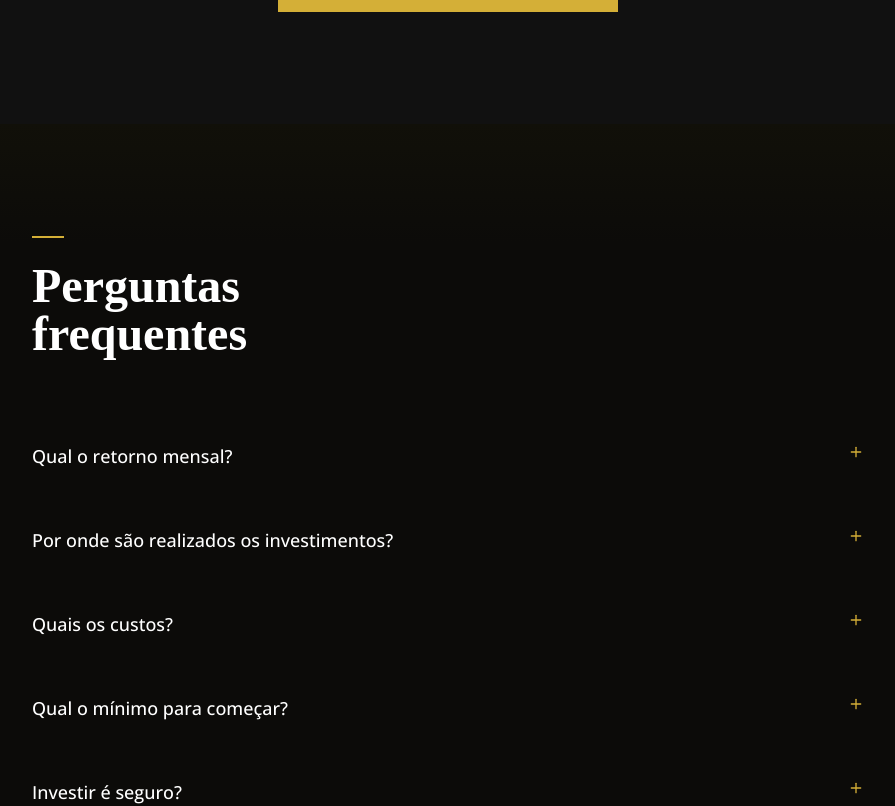
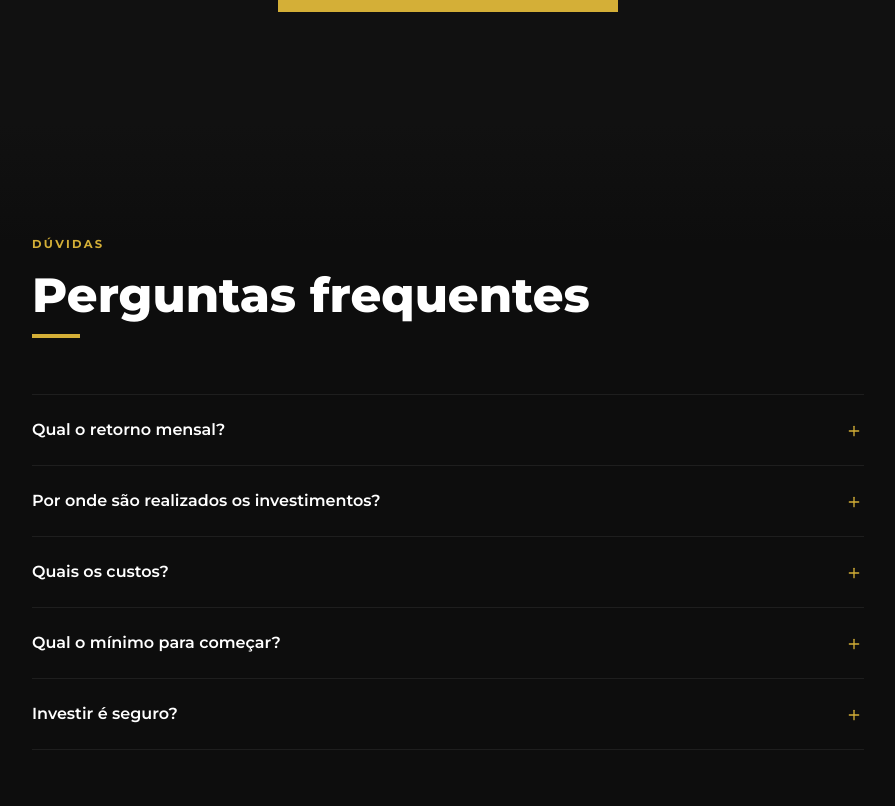
Before and after one commit to theolimaa/lp, a React (Vite) app: page / in a window 1280 px wide. Shown: the part 6420-7226 px from the top of the page, without its empty margins (192-1087 px from the left). Built offline with nearby package versions, Linux system fonts and the light colour scheme.

Commit message:
Update FAQSection.jsx

```diff
--- a/src/components/FAQSection.jsx
+++ b/src/components/FAQSection.jsx
@@ -3,48 +3,38 @@ import { motion, useInView, AnimatePresence } from 'framer-motion';
 import { Plus, Minus } from 'lucide-react';
 
 const faqs = [
-  {
-    q: 'Qual o retorno mensal?',
-    a: 'Entregamos uma taxa de retorno acima da inflação, pré-acordada com cada cliente de acordo com seu perfil, histórico e objetivos.',
-  },
-  {
-    q: 'Por onde são realizados os investimentos?',
-    a: 'Pela sua conta na XP Investimentos, maior corretora da América Latina e custodiante de todos os seus ativos.',
-  },
-  {
-    q: 'Quais os custos?',
-    a: 'Personalizado para cada caso — uma taxa fixa anual, sem taxas ocultas. Isso também melhora a rentabilidade da carteira com taxas de renda fixa mais altas e cashback dos fundos.',
-  },
-  {
-    q: 'Qual o mínimo para começar?',
-    a: 'Trabalho com ticket mínimo de R$ 300 mil.',
-  },
-  {
-    q: 'Investir é seguro?',
-    a: 'Utilizamos a plataforma da XP Investimentos. Os riscos variam conforme o ativo, por isso a diversificação da carteira é fundamental. Tudo é montado respeitando seu perfil de investidor, com total transparência na escolha de cada produto.',
-  },
+  { q: 'Qual o retorno mensal?', a: 'Entregamos uma taxa de retorno acima da inflação, pré-acordada com cada cliente de acordo com seu perfil, histórico e objetivos.' },
+  { q: 'Por onde são realizados os investimentos?', a: 'Pela sua conta na XP Investimentos, maior corretora da América Latina e custodiante de todos os seus ativos.' },
+  { q: 'Quais os custos?', a: 'Personalizado para cada caso — uma taxa fixa anual, sem taxas ocultas. Isso também melhora a rentabilidade da carteira com taxas de renda fixa mais altas e cashback dos fundos.' },
+  { q: 'Qual o mínimo para começar?', a: 'Trabalho com ticket mínimo de R$ 300 mil.' },
+  { q: 'Investir é seguro?', a: 'Utilizamos a plataforma da XP Investimentos. Os riscos variam conforme o ativo, por isso a diversificação da carteira é fundamental. Tudo é montado respeitando seu perfil de investidor, com total transparência na escolha de cada produto.' },
 ];
 
 const FAQItem = ({ item, index, inView }) => {
   const [open, setOpen] = useState(false);
   return (
     <motion.div
-      initial={{ opacity: 0, y: 16 }}
+      initial={{ opacity: 0, y: 14 }}
       animate={inView ? { opacity: 1, y: 0 } : {}}
       transition={{ duration: 0.5, delay: index * 0.08 }}
-      style={{ borderBottom: '1px solid var(--border-subtle)' }}
+      style={{ borderBottom: '1px solid var(--border-sub)' }}
     >
       <button
         onClick={() => setOpen(o => !o)}
-        className="w-full flex items-start justify-between gap-6 py-7 text-left"
+        className="w-full flex items-start justify-between gap-6 py-6 text-left"
       >
         <span
-          className="text-base lg:text-lg font-medium leading-snug"
-          style={{ color: open ? 'var(--gold)' : 'var(--cream)', transition: 'color 0.2s' }}
+          className="font-semibold leading-snug"
+          style={{
+            color: open ? 'var(--gold)' : '#FFFFFF',
+            fontFamily: "'Montserrat', sans-serif",
+            fontSize: 'clamp(0.9rem, 2vw, 1rem)',
+            transition: 'color 0.2s',
+          }}
         >
           {item.q}
         </span>
-        <span className="flex-shrink-0 mt-0.5" style={{ color: 'var(--gold)' }}>
+        <span className="flex-shrink-0 mt-0.5 w-5 h-5 flex items-center justify-center" style={{ color: 'var(--gold)' }}>
           {open ? <Minus className="w-4 h-4" /> : <Plus className="w-4 h-4" />}
         </span>
       </button>
@@ -54,10 +44,10 @@ const FAQItem = ({ item, index, inView }) => {
             initial={{ height: 0, opacity: 0 }}
             animate={{ height: 'auto', opacity: 1 }}
             exit={{ height: 0, opacity: 0 }}
-            transition={{ duration: 0.3, ease: 'easeInOut' }}
+            transition={{ duration: 0.28, ease: 'easeInOut' }}
             className="overflow-hidden"
           >
-            <p className="pb-7 text-sm lg:text-base leading-relaxed pr-8" style={{ color: 'var(--muted)' }}>
+            <p className="pb-6 pr-8 leading-relaxed" style={{ color: 'var(--text-muted)', fontSize: '0.92rem' }}>
               {item.a}
             </p>
           </motion.div>
@@ -72,30 +62,30 @@ const FAQSection = () => {
   const inView = useInView(ref, { once: true, margin: '-80px' });
 
   return (
-    <section ref={ref} style={{ background: 'linear-gradient(to bottom, #111009 0%, #0C0B09 120px)' }} className="py-20 lg:py-28 px-6">
+    <section
+      ref={ref}
+      className="py-20 lg:py-28 px-6"
+      style={{ background: 'linear-gradient(to bottom, #111111 0%, #0D0D0D 120px)' }}
+    >
       <div className="container mx-auto max-w-4xl">
-
         <motion.div
           initial={{ opacity: 0, y: 24 }}
           animate={inView ? { opacity: 1, y: 0 } : {}}
-          transition={{ duration: 0.7 }}
+          transition={{ duration: 0.6, ease: [0.22, 1, 0.36, 1] }}
           className="mb-14"
         >
-          <span className="block w-8 h-0.5 mb-6" style={{ backgroundColor: 'var(--gold)' }} />
-          <h2
-            className="text-4xl lg:text-5xl font-bold"
-            style={{ color: 'var(--cream)', fontFamily: "'Cormorant Garamond', serif" }}
-          >
-            Perguntas<br />frequentes
+          <p className="eyebrow mb-4">Dúvidas</p>
+          <h2 style={{ fontFamily: "'Montserrat', sans-serif", fontWeight: 800, fontSize: 'clamp(2rem, 4vw, 3rem)', color: '#FFFFFF', marginBottom: '0.75rem' }}>
+            Perguntas frequentes
           </h2>
+          <span className="block w-12 h-1" style={{ backgroundColor: 'var(--gold)' }} />
         </motion.div>
 
-        <div style={{ borderTop: '1px solid var(--border-subtle)' }}>
+        <div style={{ borderTop: '1px solid var(--border-sub)' }}>
           {faqs.map((item, i) => (
             <FAQItem key={i} item={item} index={i} inView={inView} />
           ))}
         </div>
-
       </div>
     </section>
   );
```
